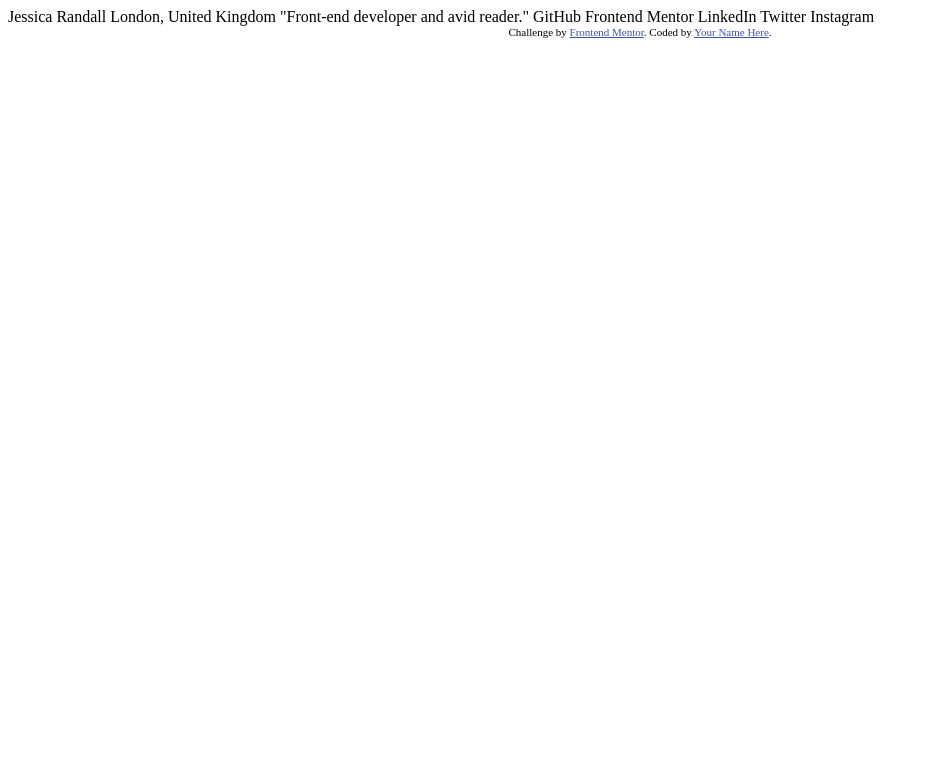
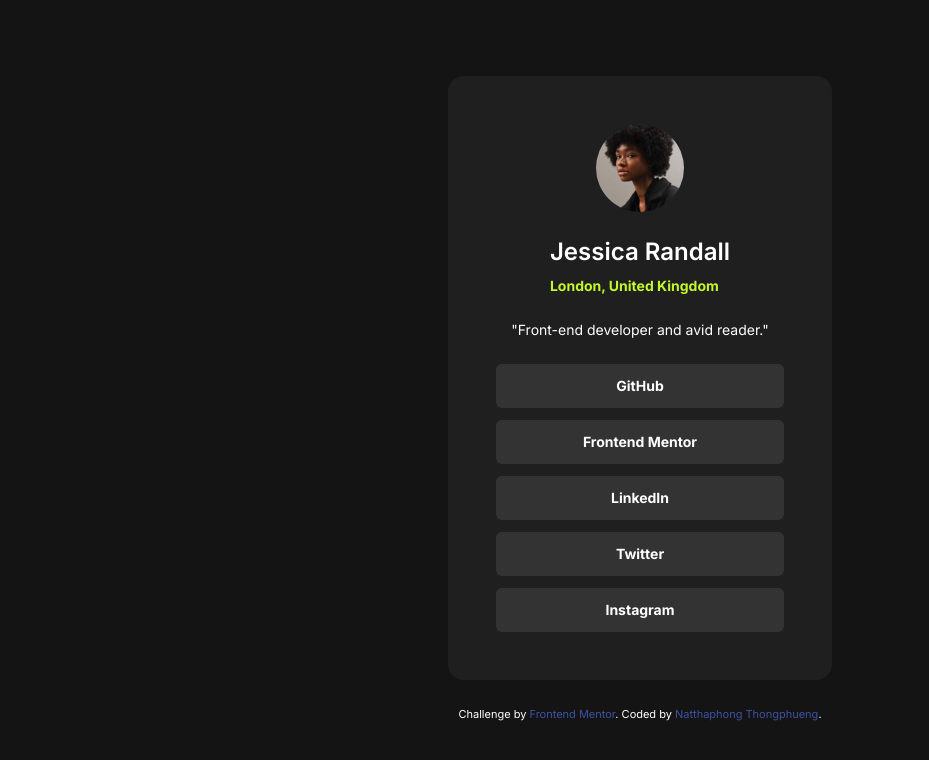
Before and after one commit to DearNatthaphong/social-links-profile-main, a plain HTML site: page index.html in a window 1280 px wide. Shown: the whole page, without its empty margins (0-929 px from the left). Drawn offline with nearby package versions, Linux system fonts and the light colour scheme.

Commit message:
style: add tailwindcss and CSS Flexbox

```diff
--- /dev/null
+++ b/index.css
@@ -0,0 +1,14 @@
+* {
+  box-sizing: border-box;
+  margin: 0;
+  padding: 0;
+}
+
+/* footer */
+.attribution {
+  font-size: 11px;
+  text-align: center;
+}
+.attribution a {
+  color: hsl(228, 45%, 44%);
+}
--- a/index.html
+++ b/index.html
@@ -1,34 +1,80 @@
 <!DOCTYPE html>
 <html lang="en">
-<head>
-  <meta charset="UTF-8">
-  <meta name="viewport" content="width=device-width, initial-scale=1.0"> <!-- displays site properly based on user's device -->
+  <head>
+    <meta charset="UTF-8" />
+    <meta name="viewport" content="width=device-width, initial-scale=1.0" />
+    <!-- displays site properly based on user's device -->
 
-  <link rel="icon" type="image/png" sizes="32x32" href="./assets/images/favicon-32x32.png">
+    <!-- <link
+      rel="icon"
+      type="image/png"
+      sizes="32x32"
+      href="./assets/images/favicon-32x32.png"
+    /> -->
 
-  <title>Frontend Mentor | Social links profile</title>
+    <title>Frontend Mentor | Social links profile</title>
 
-  <!-- Feel free to remove these styles or customise in your own stylesheet 👍 -->
-  <style>
-    .attribution { font-size: 11px; text-align: center; }
-    .attribution a { color: hsl(228, 45%, 44%); }
-  </style>
-</head>
-<body>
+    <!-- tailwindcss installation cdn  -->
+    <script src="https://cdn.tailwindcss.com"></script>
+    <script>
+      tailwind.config = {
+        theme: {
+          extend: {
+            colors: {
+              primaryGreen: 'hsl(75, 94%, 57%)',
+              neutralWhite: 'hsl(0, 0%, 100%)',
+              neutralGrey: 'hsl(0, 0%, 20%)',
+              neutralDarkGrey: 'hsl(0, 0%, 12%)',
+              neutralOffBlack: 'hsl(0, 0%, 8%)'
+            }
+          }
+        }
+      };
+    </script>
 
-  Jessica Randall
-  London, United Kingdom
-  "Front-end developer and avid reader."
+    <link rel="stylesheet" href="./index.css" />
 
-  GitHub
-  Frontend Mentor
-  LinkedIn
-  Twitter
-  Instagram
+    <!-- Font Family: [Inter]  -->
+    <link rel="preconnect" href="https://fonts.googleapis.com" />
+    <link rel="preconnect" href="https://fonts.gstatic.com" crossorigin />
+    <link
+      href="https://fonts.googleapis.com/css2?family=Inter:wght@100..900&display=swap"
+      rel="stylesheet"
+    />
+  </head>
+  <body
+    class="bg-neutralOffBlack text-neutralWhite text-sm font-normal font-['Inter'] flex flex-col justify-center items-center gap-6 min-h-screen"
+  >
+    <!-- card -->
+    <main
+      class="bg-neutralDarkGrey w-[327px] xl:w-[384px] flex flex-col items-center p-6 xl:p-12 rounded-2xl gap-6"
+    >
 
-  <div class="attribution">
-    Challenge by <a href="https://www.frontendmentor.io?ref=challenge" target="_blank">Frontend Mentor</a>.
-    Coded by <a href="#">Your Name Here</a>.
-  </div>
-</body>
+        <img
+          class="rounded-full w-[88px]"
+          src="./assets/images/avatar-jessica.jpeg"
+          alt=""
+        />
+        <div>
+          <h1 class="text-2xl font-semibold">Jessica Randall</h1>
+          <p class="text-primaryGreen font-bold pt-2">London, United Kingdom</p>
+        </div>
+        <p>"Front-end developer and avid reader."</p>
+      </div>
+      <div class="flex flex-col gap-3 w-full">
+        <button class="bg-neutralGrey hover:bg-primaryGreen hover:text-neutralOffBlack hover:cursor-pointer w-full py-3 font-bold rounded-md"><a href="#">GitHub</a></button>
+        <button class="bg-neutralGrey hover:bg-primaryGreen hover:text-neutralOffBlack hover:cursor-pointer w-full py-3 font-bold rounded-md"><a href="#">Frontend Mentor</a></button>
+        <button class="bg-neutralGrey hover:bg-primaryGreen hover:text-neutralOffBlack hover:cursor-pointer w-full py-3 font-bold rounded-md"><a href="#">LinkedIn</a></button>
+        <button class="bg-neutralGrey hover:bg-primaryGreen hover:text-neutralOffBlack hover:cursor-pointer w-full py-3 font-bold rounded-md"><a href="#">Twitter</a></button>
+        <button class="bg-neutralGrey hover:bg-primaryGreen hover:text-neutralOffBlack hover:cursor-pointer w-full py-3 font-bold rounded-md"><a href="#">Instagram</a></button>
+      </div>
+    </main>
+    <!-- credit  -->
+    <footer class="attribution">
+      Challenge by
+      <a href="https://www.frontendmentor.io?ref=challenge" target="_blank"
+        >Frontend Mentor</a
+      >. Coded by <a href="https://www.frontendmentor.io/profile/DearNatthaphong">Natthaphong Thongphueng</a>.
+    </footer>
+  </body>
 </html>
```
Also changed, not shown: tailwind.config.js (added, +13 -0 lines), 1 other file.
